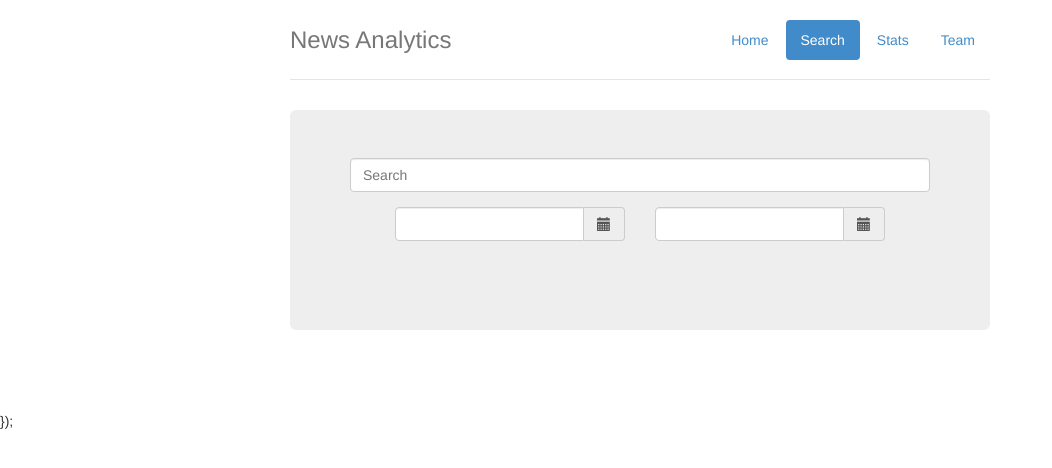
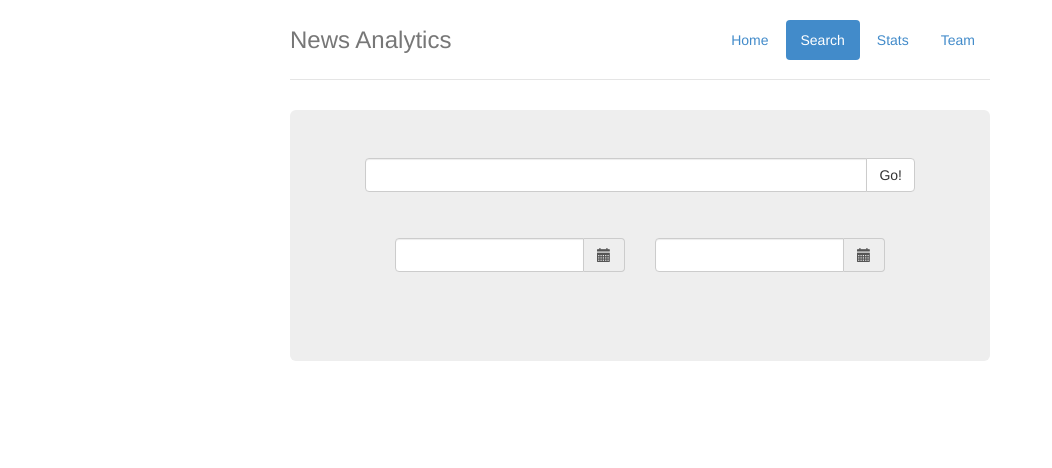
Before and after one commit to shagunsodhani/news-media-analytics, a PHP site: page /projects/search.php in a window 1280 px wide. Shown: the top 468 px of the page, without its empty margins (0-1052 px from the left). Run offline with PHP 8.4, Linux system fonts and the light colour scheme; some libraries are stand-ins or nearby versions.

Commit message:
completed search page

```diff
--- a/visualization/css/jumbotron-narrow.css
+++ b/visualization/css/jumbotron-narrow.css
@@ -46,10 +46,10 @@ body {
   text-align: center;
   border-bottom: 1px solid #e5e5e5;
 }
-.jumbotron .btn {
+/*.jumbotron .btn {
   padding: 14px 24px;
   font-size: 21px;
-}
+}*/
 
 /* Supporting marketing content */
 .marketing {
--- a/visualization/search.php
+++ b/visualization/search.php
@@ -10,12 +10,13 @@
         <title>News</title>
 
         <link rel="icon" href="../../favicon.ico">
+        <link href="css/jumbotron-narrow.css" rel="stylesheet">
         <link href="css/bootstrap.min.css" rel="stylesheet">
-        <link href="css/jumbotron-narrow.css" rel="stylesheet">
+
         <link href="css/bootstrap-datetimepicker.min.css" rel="stylesheet">
 
 
-    <script src="http://code.jquery.com/jquery-1.11.0.min.js"></script>
+    <script src="js/jquery-1.10.2.min.js"></script>
     <body>
         <div class="container">
             <div class="header">
@@ -31,11 +32,15 @@
             <div class="jumbotron">
 
 
-                <form role="search" >
-                    <div class="form-group">
-                        <input type="text" class="form-control" placeholder="Search" id="inputSearch">
-                    </div>
-                </form>
+                <div class="col-lg-12">
+                    <div class="input-group">
+                        <input type="text" class="form-control" id="inputSearch">
+                        <span class="input-group-btn">
+                        <button class="btn btn-default" type="button" id= "searchButton">Go!</button>
+                      </span>
+                    </div><!-- /input-group -->
+                  </div><!-- /.col-lg-6 -->
+                  </br></br></br></br>
 
                 <div class="container">
 				    <div class="col-sm-12" style="height:75px;">
@@ -78,7 +83,7 @@
 
 
             <div class="row marketing">
-                <div class="col-lg-12">
+                <div class="col-lg-12" id="rahul">
 
                 </div>
             </div>
@@ -86,19 +91,19 @@
          <script>
 
    $(document).ready(function(){
+    $("#searchButton").click(function(){
+    var data = document.getElementById("inputSearch").value;
     $.ajax({
     type:"get",
-    url:"http://192.168.111.190/news-media-analytics/visualization/solr.php",
-    data:{search:"pune",from:1},
+    url:"http://127.0.0.1/projects/news/visualization/solr.php",
+    data:{search:data,from:1},
     success:function(result){
-      $(".col-lg-12").html(result);
+      $("#rahul").html(result);
     }});
   });
+    });
 
 </script>
-});
-
-   </script>
    <script type="text/javascript" src="js/bootstrap.min.js"></script>
    <script src="js/moment.js"></script>
    <script src="js/bootstrap-datetimepicker.js"></script>
--- a/visualization/stat.php
+++ b/visualization/stat.php
@@ -138,7 +138,6 @@
                         <input type="text" class="form-control" placeholder="Search" id="inputSearch">
                     </div>
                 </form>
-
                 <div class="container">
                     <div class="col-sm-12" style="height:75px;">
                        <div class='col-md-6'>
```
Also changed, not shown: visualization/solr.php (+13 -3 lines).
